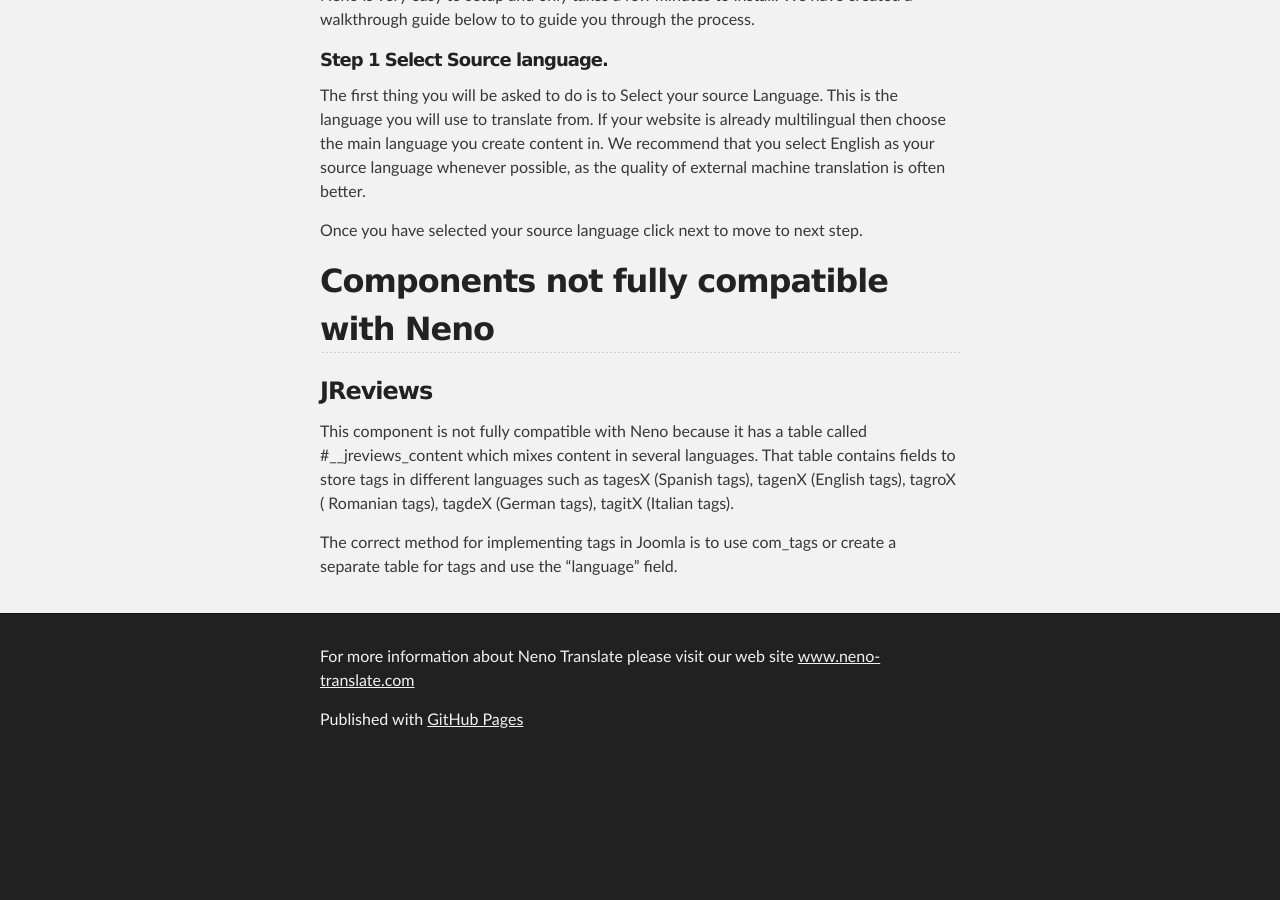
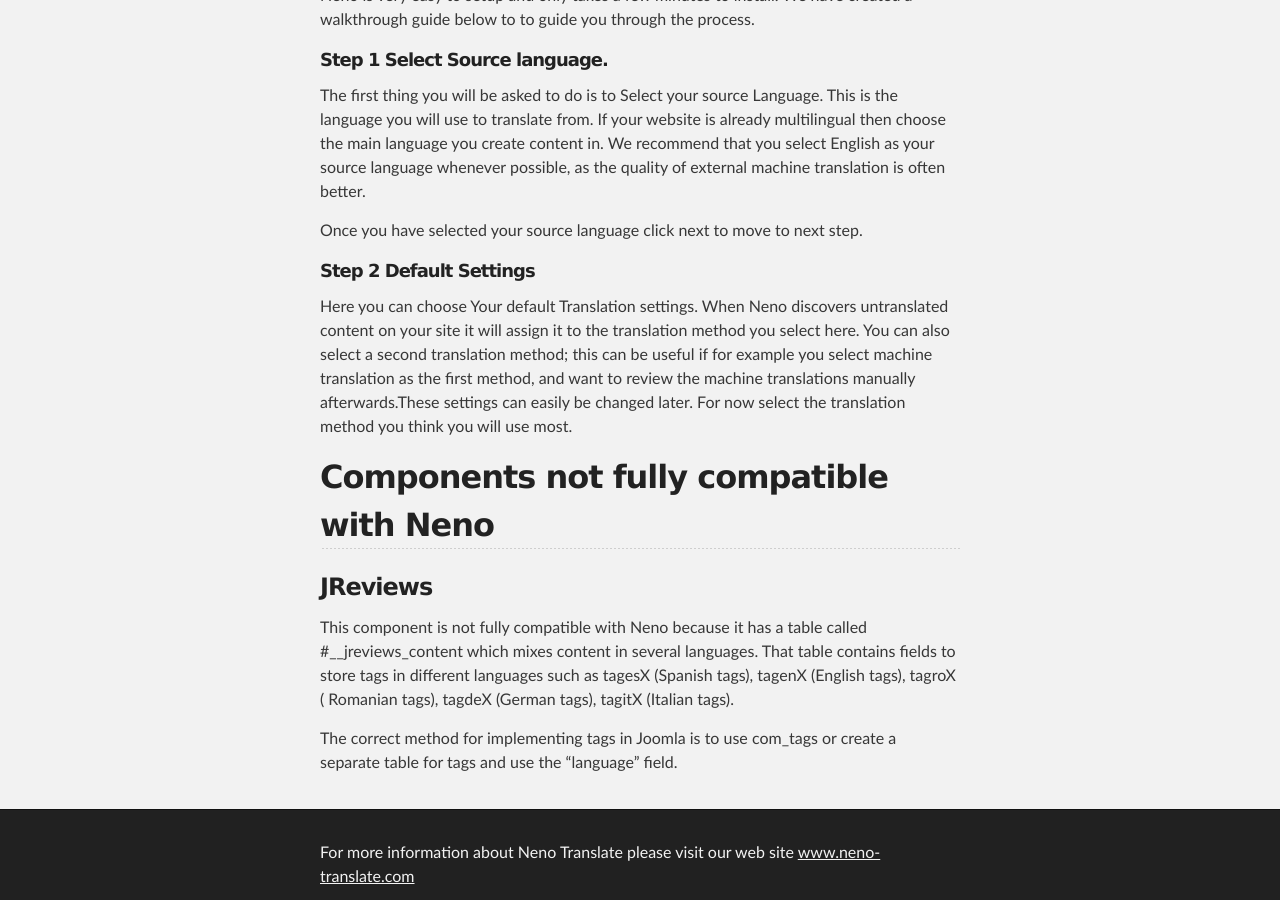
Before and after one commit to javigomez/neno, a Jekyll site: the page built from index.md, in a window 1280 px wide and 900 px high, scrolled down 664 px. Built offline with Jekyll 4.4.1, drawn with Linux system fonts in a browser that asks for light colours; Markdown is read by kramdown in place of the engine named in the settings; before the commit the page ends 1430 px from its top, so only the background shows below that.

Commit message:
Update index.md

```diff
--- a/index.md
+++ b/index.md
@@ -21,6 +21,12 @@ The first thing you will be asked to do is to Select your source Language. This
 
 Once you have selected your source language click next to move to next step.
 
+##### Step 2 Default Settings
+Here you can choose Your default Translation settings. When Neno discovers untranslated content on your site it will assign it to the translation method you select here. You can also select a second translation method; this can be useful if for example you select machine translation as the first method, and want to review the machine translations manually afterwards.These settings can easily be changed later. For now select the translation method you think you will use most.
+
+
+
+
 ## Components not fully compatible with Neno
 
 ### JReviews
```
